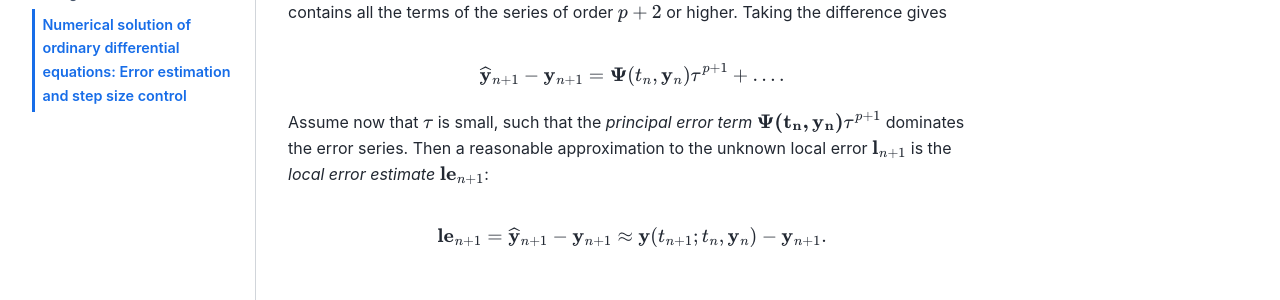
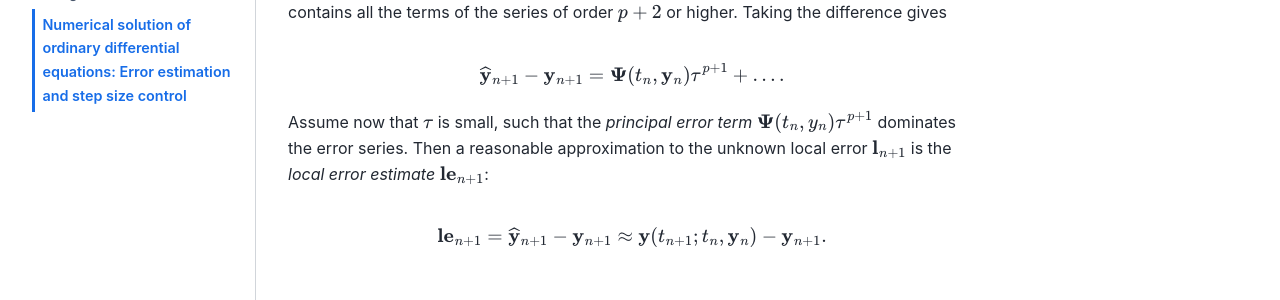
Before and after one commit to solniva/TMA4320_ScientificComputationNotes, a Jupyter Book: the page built from chapter_ode/AdaptiveNuMeODE.md, in a window 1280 px wide and 1400 px high, scrolled down 885 px. Shown: the part 718-1018 px from the top of the window. Built offline with Jupyter Book 1.0.4 settings and Sphinx 7.4.7 and the Sphinx Book theme 1.1.4, drawn with Linux system fonts in a browser that asks for light colours; pages that are not in the unit, such as notebooks, are missing from menus; some of the changed text lies outside the part shown.

Commit message:
Fixed misrendered boldfont of greek letters

```diff
--- a/chapter_ode/AdaptiveNuMeODE.md
+++ b/chapter_ode/AdaptiveNuMeODE.md
@@ -75,8 +75,8 @@
 +++ {"slideshow": {"slide_type": "fragment"}, "editable": true}
 
 \begin{align*}
-  \mathbf{y}_{n+1} &= \mathbf{y}_n + \tau \mathbf{\Phi}(t_n, \mathbf{y}_n; \tau), && \text{order $p$}, \\
-  \widehat{\mathbf{y}}_{n+1} &= \mathbf{y}_n + \tau \widehat{\mathbf{\Phi}}(t_n, \mathbf{y}_n; \tau), && \text{order $\widehat{p} = p+1$ or more}. \\
+  \mathbf{y}_{n+1} &= \mathbf{y}_n + \tau {\boldsymbol \Phi}(t_n, \mathbf{y}_n; \tau), && \text{order $p$}, \\
+  \widehat{\mathbf{y}}_{n+1} &= \mathbf{y}_n + \tau \widehat{{\boldsymbol \Phi}}(t_n, \mathbf{y}_n; \tau), && \text{order $\widehat{p} = p+1$ or more}. \\
 \end{align*}
 
 +++ {"slideshow": {"slide_type": "fragment"}, "editable": true}
@@ -97,8 +97,8 @@
 +++ {"slideshow": {"slide_type": "fragment"}, "editable": true}
 
 \begin{align*}
-\mathbf{y}(t_{n+1};t_n,\mathbf{y}_n) - \mathbf{y}_{n+1} &= \mathbf{\Psi}(t_n,y_n)\tau^{p+1}  +\dotsc, \\
-\mathbf{y}(t_{n+1};t_n,\mathbf{y}_n) - \widehat{\mathbf{y}}_{n+1} &= \widehat{\mathbf{\Psi}}(t_n,y_n)\tau^{p+2} + \dotsc,
+\mathbf{y}(t_{n+1};t_n,\mathbf{y}_n) - \mathbf{y}_{n+1} &= {\boldsymbol\Psi}(t_n,y_n)\tau^{p+1}  +\dotsc, \\
+\mathbf{y}(t_{n+1};t_n,\mathbf{y}_n) - \widehat{\mathbf{y}}_{n+1} &= \widehat{{\boldsymbol\Psi}}(t_n,y_n)\tau^{p+2} + \dotsc,
 \end{align*}
 
 +++ {"slideshow": {"slide_type": "fragment"}, "editable": true}
@@ -110,12 +110,12 @@
 +++ {"slideshow": {"slide_type": "fragment"}, "editable": true}
 
 $$
-\widehat{\mathbf{y}}_{n+1} - \mathbf{y}_{n+1} = \mathbf{\Psi}(t_n,\mathbf{y}_n)\tau^{p+1} + \ldots.
+\widehat{\mathbf{y}}_{n+1} - \mathbf{y}_{n+1} = {\boldsymbol\Psi}(t_n,\mathbf{y}_n)\tau^{p+1} + \ldots.
 $$
 
 +++ {"slideshow": {"slide_type": "slide"}, "editable": true}
 
-Assume now that $\tau$ is small, such that the *principal error term* $\mathbf{\Psi(t_n,y_n)}\tau^{p+1}$ dominates the error series. Then a reasonable approximation to the unknown local error $\mathbf{l}_{n+1}$ is the *local error estimate* $\mathbf{le}_{n+1}$:
+Assume now that $\tau$ is small, such that the *principal error term* ${\boldsymbol\Psi(t_n,y_n)}\tau^{p+1}$ dominates the error series. Then a reasonable approximation to the unknown local error $\mathbf{l}_{n+1}$ is the *local error estimate* $\mathbf{le}_{n+1}$:
 
 +++ {"slideshow": {"slide_type": "fragment"}, "editable": true}
 
```
Also changed, not shown: 1 other file.
